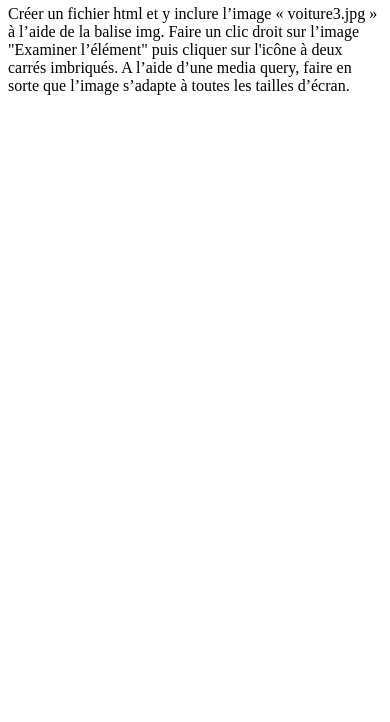
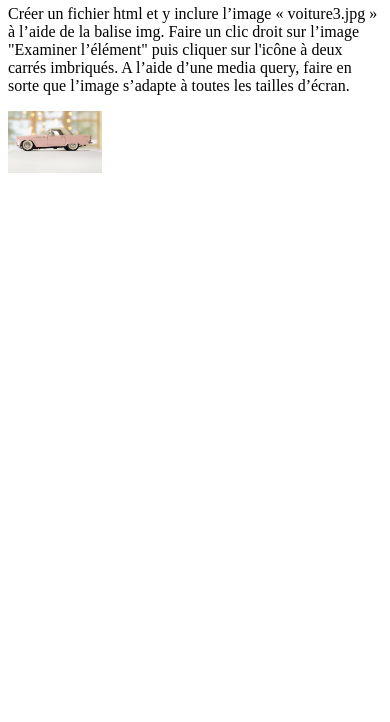
Before and after one commit to maevabadin/exercicesCSSpartie2exercice10, a plain HTML site: page index.html in a window 390 px wide. Shown: the part 122-844 px from the top of the page. Drawn offline with Linux system fonts and the light colour scheme.

Commit message:
les media queries expliquées

```diff
--- a/assets/css/style.css
+++ b/assets/css/style.css
@@ -0,0 +1,31 @@
+/*
+si je fais @media dans mon CSS, je ne le fais pas dans mon html
+@media est une règle CSS que j'applique aux écrans de mon choix
+Je choisis tous les écrans donc j'écris all
+Et j'applique ma règle à la taille maximale (max-width)
+En dessous de cette taille que j'ai définit, ma règle s'applique à mon image (img)
+display = afficher
+none = aucun
+Si mon écran d'affiche est inférieur à 480px de largeur (width)
+Alors j'applique aucun affichage à mon image
+ */
+/* @media all and (max-width: 480px) {
+  img{
+    display: none;
+  }
+} */
+@media screen and (max-width: 1280px) {
+  img{
+    width: 75%;
+  }
+}
+@media screen and (max-width: 920px) {
+  img{
+    width: 50%;
+  }
+}
+@media screen and (max-width:680px) {
+  img{
+    width: 25%;
+  }
+}
--- a/index.html
+++ b/index.html
@@ -2,6 +2,9 @@
 <html lang="fr">
   <head>
     <meta charset="utf-8">
+    <!-- viewport = pour tous types d'écrans,
+    content = la largeur à prendre en compte est la largeur de l'appareil d'affiche -->
+    <meta name="viewport" content="width=device-width">
     <link rel="stylesheet" href="assets/css/style.css">
     <title>Exercice 10</title>
   </head>
@@ -17,5 +20,6 @@
       <!-- Ou quant à la flemme d'importer une autre capture d'écran pour un petit symbole de m! -->
       A l’aide d’une media query, faire en sorte que l’image s’adapte à toutes les tailles d’écran.
     </p>
+    <img src="assets/img/voiture.jpg" alt="Petite voiture rose"/>
   </body>
 </html>
```
Lines whose indentation alone changed are shown as unchanged.
